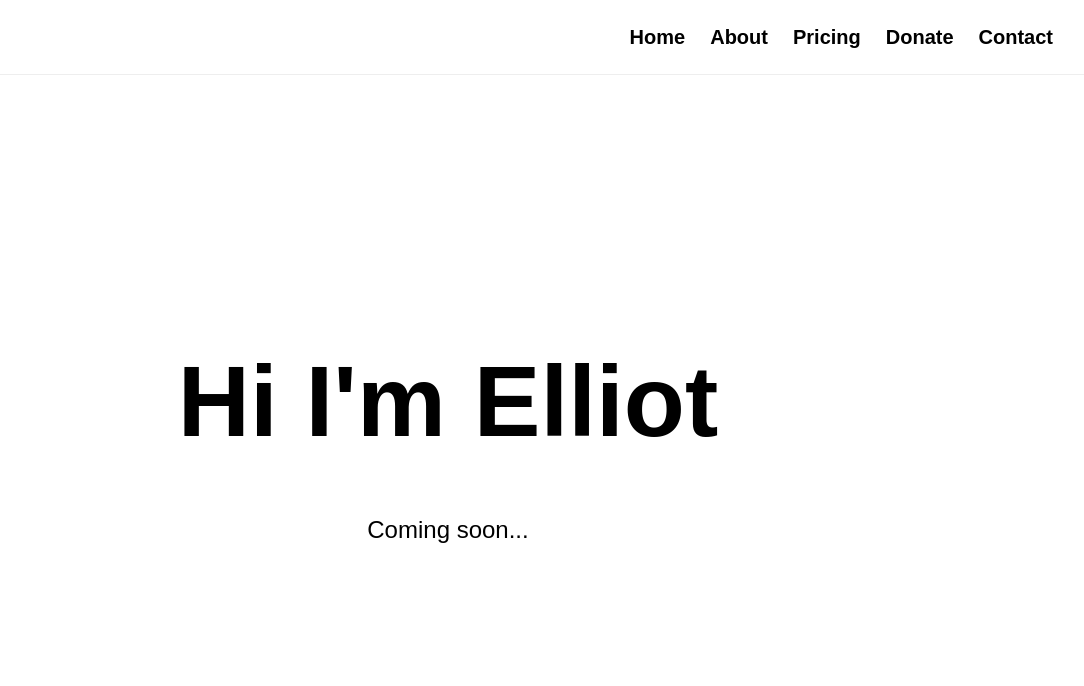
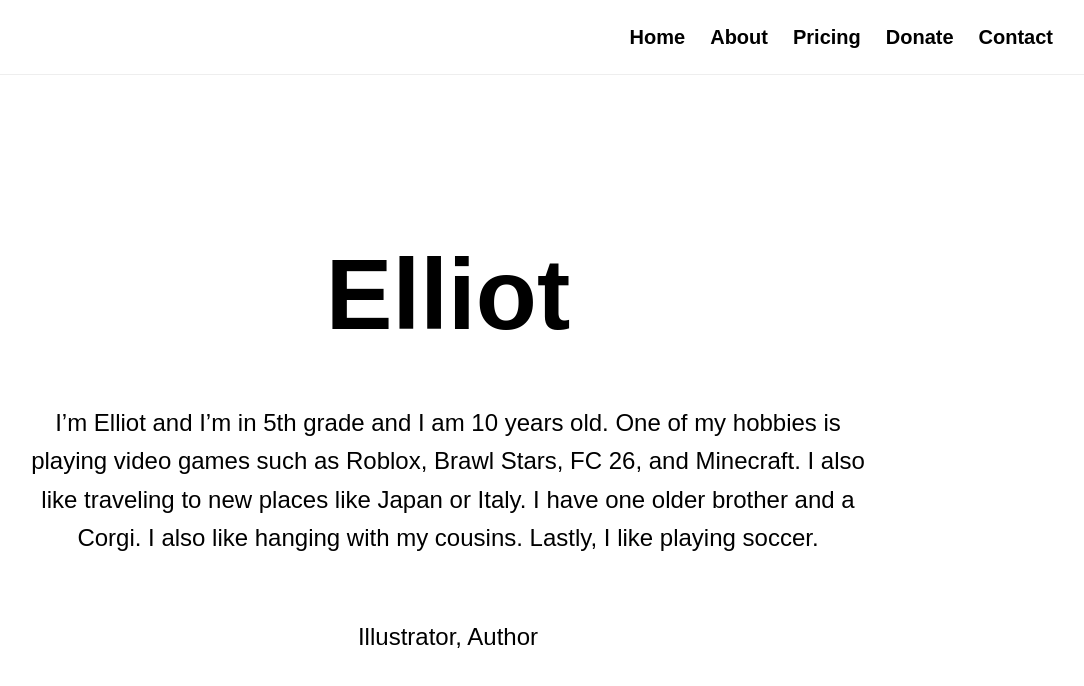
Before and after one commit to H4CK3R1010/Seemz-Like-Magazine, a Next.js app: page /people/elliot in a window 1280 px wide. Shown: the top 686 px of the page, without its empty margins (192-1276 px from the left). Built offline with nearby package versions, Linux system fonts and the light colour scheme.

Commit message:
Add Elliot profile and roles

```diff
--- a/app/people/elliot/page.tsx
+++ b/app/people/elliot/page.tsx
@@ -1,23 +1,32 @@
-export default function Elliot(){
-
-return(
-
+export default function Elliot() {
+  return (
     <div className="peopleBackground">
 
       <div className="peopleBox">
 
         <h1>
-Hi I'm Elliot
+          Elliot
         </h1>
 
         <p>
-Coming soon...
+          I’m Elliot and I’m in 5th grade and I am 10 years old. One
+          of my hobbies is playing video games such as Roblox, Brawl
+          Stars, FC 26, and Minecraft. I also like traveling to new
+          places like Japan or Italy. I have one older brother and a
+          Corgi. I also like hanging with my cousins. Lastly, I like
+          playing soccer.
+        </p>
+
+        <div className="rolesBox">
+
+          <p>
+            Illustrator, Author
           </p>
 
         </div>
 
       </div>
 
-)
-
+    </div>
+  );
 }
```
Lines whose indentation alone changed are shown as unchanged.
